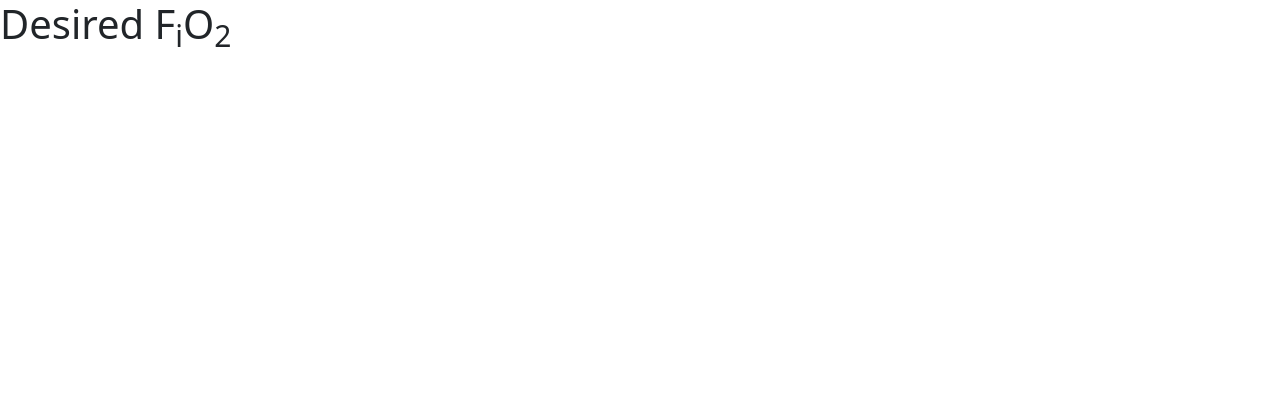
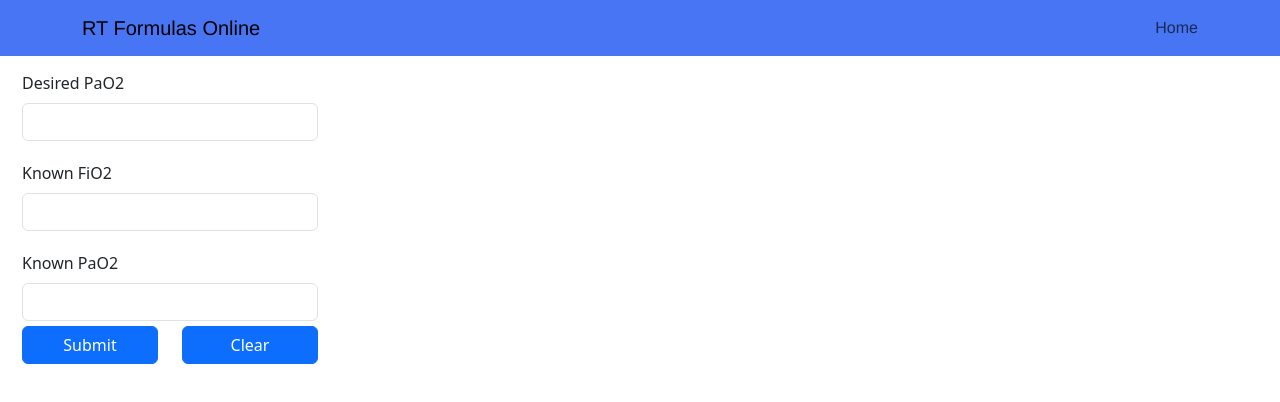
Before and after one commit to ecogle/new-rtformulas-online, a React (Create React App) app: page /desiredfio2 in a window 1280 px wide. Shown: the top 402 px of the page. Built offline with nearby package versions, Linux system fonts and the light colour scheme.

Commit message:
New page added

```diff
--- a/src/App.js
+++ b/src/App.js
@@ -1,10 +1,12 @@
 //import logo from "./logo.svg";
 import "./App.css";
 import HomePage from "./Pages/HomePage/HomePage";
+import NavBar from "./components/NavBar/NavBar";
 
 function App() {
   return (
     <div>
+      <NavBar />
       <HomePage />
     </div>
   );
--- a/src/Pages/HomePage/HomePage.js
+++ b/src/Pages/HomePage/HomePage.js
@@ -2,12 +2,10 @@ import React from "react";
 
 import VentilatorManagement from "../../components/VentilatorManagement/VentilatorManagement";
 import Formulas from "../../components/Formulas/Formulas";
-import NavBar from "../../components/NavBar/NavBar";
 
 function HomePage() {
   return (
     <div className="homepage">
-      <NavBar />
       <VentilatorManagement eventKey="0" />
       <Formulas eventKey="1" />
     </div>
--- a/src/Pages/VentilatorManagement/DesiredFIO2/DesiredFIO2.js
+++ b/src/Pages/VentilatorManagement/DesiredFIO2/DesiredFIO2.js
@@ -1,10 +1,55 @@
 import React from "react";
+import NavBar from "../../../components/NavBar/NavBar";
+import { Container, Form, Row, Col, Button } from "react-bootstrap";
 
 function DesiredFIO2({ props }) {
   return (
-    <h1>
-      Desired F<sub>i</sub>O<sub>2</sub>
-    </h1>
+    <>
+      <NavBar />
+
+      <Container
+        md="5"
+        style={{
+          width: "25%",
+          marginTop: "15px",
+          borderRadius: "10px",
+          marginLeft: "10px",
+        }}
+      >
+        <Form>
+          <Row>
+            <Col>
+              <Form.Label>Desired PaO2</Form.Label>
+              <Form.Control type="text"></Form.Control>
+            </Col>
+          </Row>
+          <Row style={{ paddingTop: "20px" }}>
+            <Col>
+              <Form.Label>Known FiO2</Form.Label>
+              <Form.Control type="text"></Form.Control>
+            </Col>
+          </Row>
+          <Row style={{ paddingTop: "20px" }}>
+            <Col>
+              <Form.Label>Known PaO2</Form.Label>
+              <Form.Control type="text"></Form.Control>
+            </Col>
+          </Row>
+          <Row>
+            <Col>
+              <Row style={{ paddingTop: "5px" }}>
+                <Col>
+                  <Button style={{ width: "100%" }}>Submit</Button>
+                </Col>
+                <Col>
+                  <Button style={{ width: "100%" }}>Clear</Button>
+                </Col>
+              </Row>
+            </Col>
+          </Row>
+        </Form>
+      </Container>
+    </>
   );
 }
 
--- a/src/Pages/VentilatorManagement/IdealBodyWeight/InitialTidalVolume.js
+++ b/src/Pages/VentilatorManagement/IdealBodyWeight/InitialTidalVolume.js
@@ -1,4 +1,3 @@
-import React, { useEffect } from "react";
 import { Container, Row, Col } from "react-bootstrap";
 
 export default function InitialTidalVolume(props) {
```
